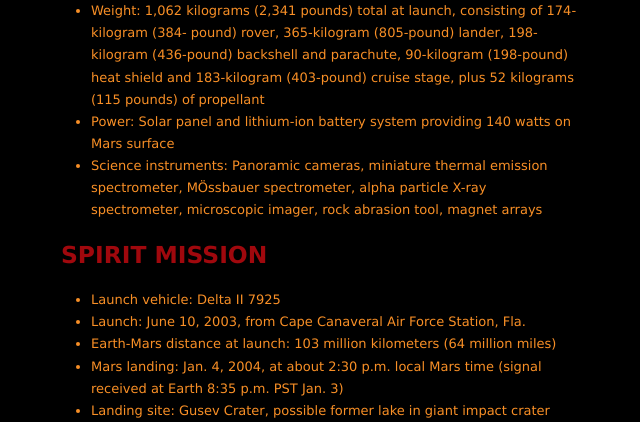
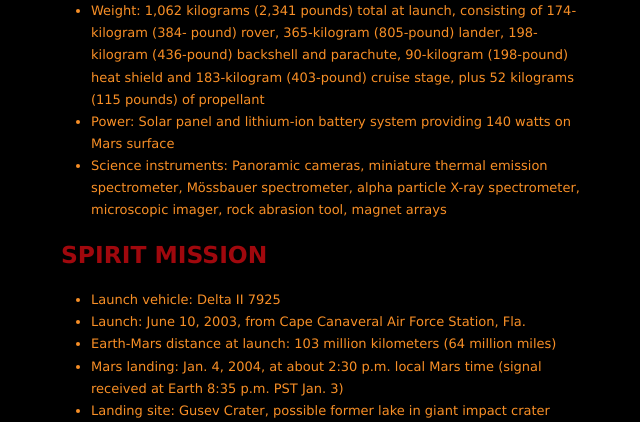
Before and after one commit to jonathanmtran/31secondstomars, a PHP site: page /rovers.php in a window 1280 px wide. Shown: the part 318-740 px from the top of the page, without its empty margins (169-809 px from the left). Run offline with PHP 8.4, Linux system fonts and the light colour scheme; some libraries are stand-ins or nearby versions.

Commit message:
Needed lowercase accented characters

```diff
--- a/rovers.php
+++ b/rovers.php
@@ -12,7 +12,7 @@ include 'header.php';
 				<li>Cruise vehicle dimensions: 2.65 meters (8.7 feet) diameter, 1.6 meters (5.2 feet) tall Rover dimensions: 1.5 meter (4.9 feet) high by 2.3 meters (7.5 feet) wide by 1.6 meter (5.2 feet) long</li>
 				<li>Weight: 1,062 kilograms (2,341 pounds) total at launch, consisting of 174-kilogram (384- pound) rover, 365-kilogram (805-pound) lander, 198-kilogram (436-pound) backshell and parachute, 90-kilogram (198-pound) heat shield and 183-kilogram (403-pound) cruise stage, plus 52 kilograms (115 pounds) of propellant</li>
 				<li>Power: Solar panel and lithium-ion battery system providing 140 watts on Mars surface</li>
-				<li>Science instruments: Panoramic cameras, miniature thermal emission spectrometer, M&Ouml;ssbauer spectrometer, alpha particle X-ray spectrometer, microscopic imager, rock abrasion tool, magnet arrays</li>
+				<li>Science instruments: Panoramic cameras, miniature thermal emission spectrometer, M&ouml;ssbauer spectrometer, alpha particle X-ray spectrometer, microscopic imager, rock abrasion tool, magnet arrays</li>
 			</ul>
 
 			<h2>Spirit Mission</h2>
```
